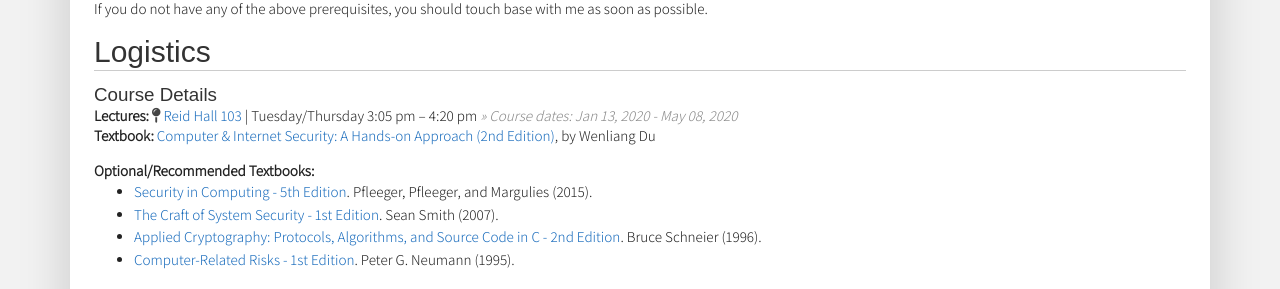
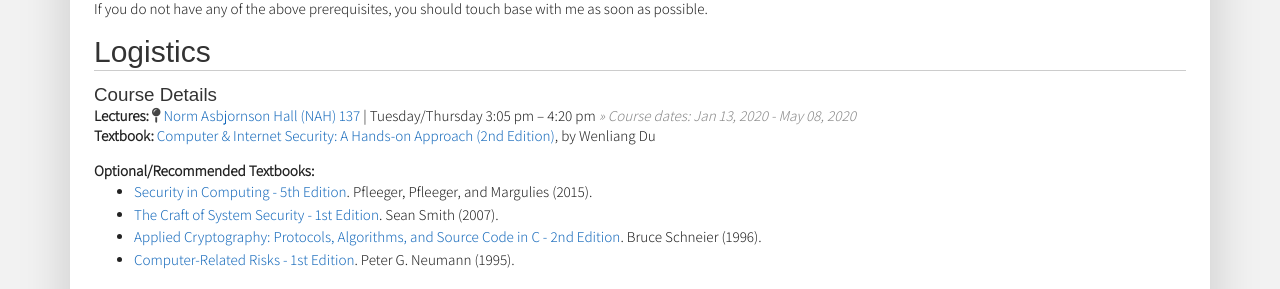
Before and after one commit to traviswpeters/cs476-2020-spring, a Jekyll site: the page built from index.md, in a window 1280 px wide. Shown: the part 420-709 px from the top of the page. Built offline with Jekyll 4.4.1, drawn with Linux system fonts in a browser that asks for light colours; nearby versions of some CDN libraries; some web fonts are replaced; our own code applies the rules of GitHub Pages for plain Markdown files.

Commit message:
room change

```diff
--- a/_data/settings.yml
+++ b/_data/settings.yml
@@ -17,10 +17,10 @@ title: 'Computer Security'
 titlenum: 'CS 476'
 term: 'Spring 2020'
 dates: 'Jan 13, 2020 - May 08, 2020'
-lectures: '<a target="_blank" href="https://www.montana.edu/calendar/locations.php?building=9"><i class="fas fa-map-pin"></i> Reid Hall 103</a> | Tuesday/Thursday 3:05 pm &ndash; 4:20 pm'
+lectures: '<a target="_blank" href="https://www.montana.edu/calendar/locations.php?building=342"><i class="fas fa-map-pin"></i> Norm Asbjornson Hall (NAH) 137</a> | Tuesday/Thursday 3:05 pm &ndash; 4:20 pm'
 officehours: "Tuesday/Thursday 4:30 pm &ndash; 6:00 pm and by appointment."
 textbook: "[Computer & Internet Security: A Hands-on Approach (2nd Edition)](https://www.handsonsecurity.net), by Wenliang Du"
-finalexamdate: '<a target="_blank" href="https://www.montana.edu/calendar/locations.php?building=9"><i class="fas fa-map-pin"></i> Reid Hall 103</a> - May 8, 2020 (2:00 &ndash; 3:50 pm)'
+finalexamdate: '<a target="_blank" href="https://www.montana.edu/calendar/locations.php?building=342"><i class="fas fa-map-pin"></i> Norm Asbjornson Hall (NAH) 137</a> - May 8, 2020 (2:00 &ndash; 3:50 pm)'
 
 # --> baseurl set in _config.yml
 homeurl: https://traviswpeters.github.io/
```
